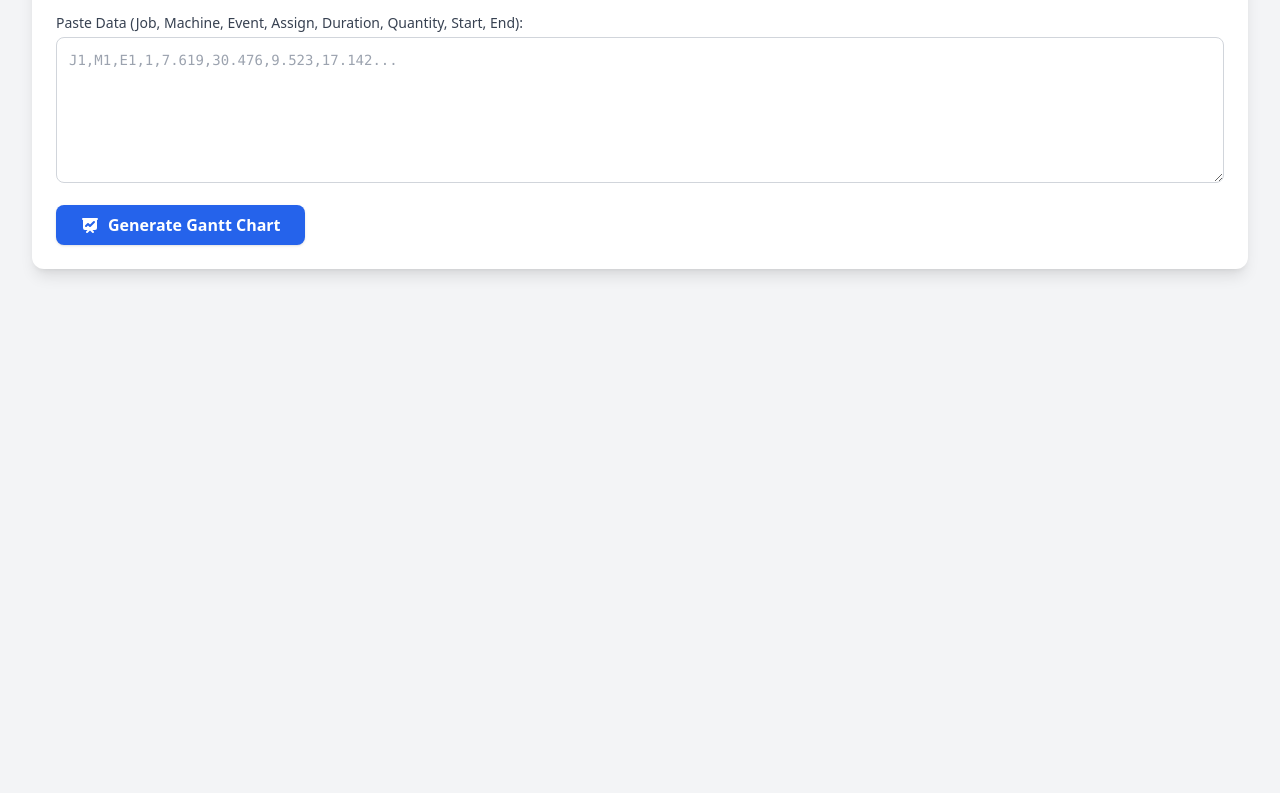
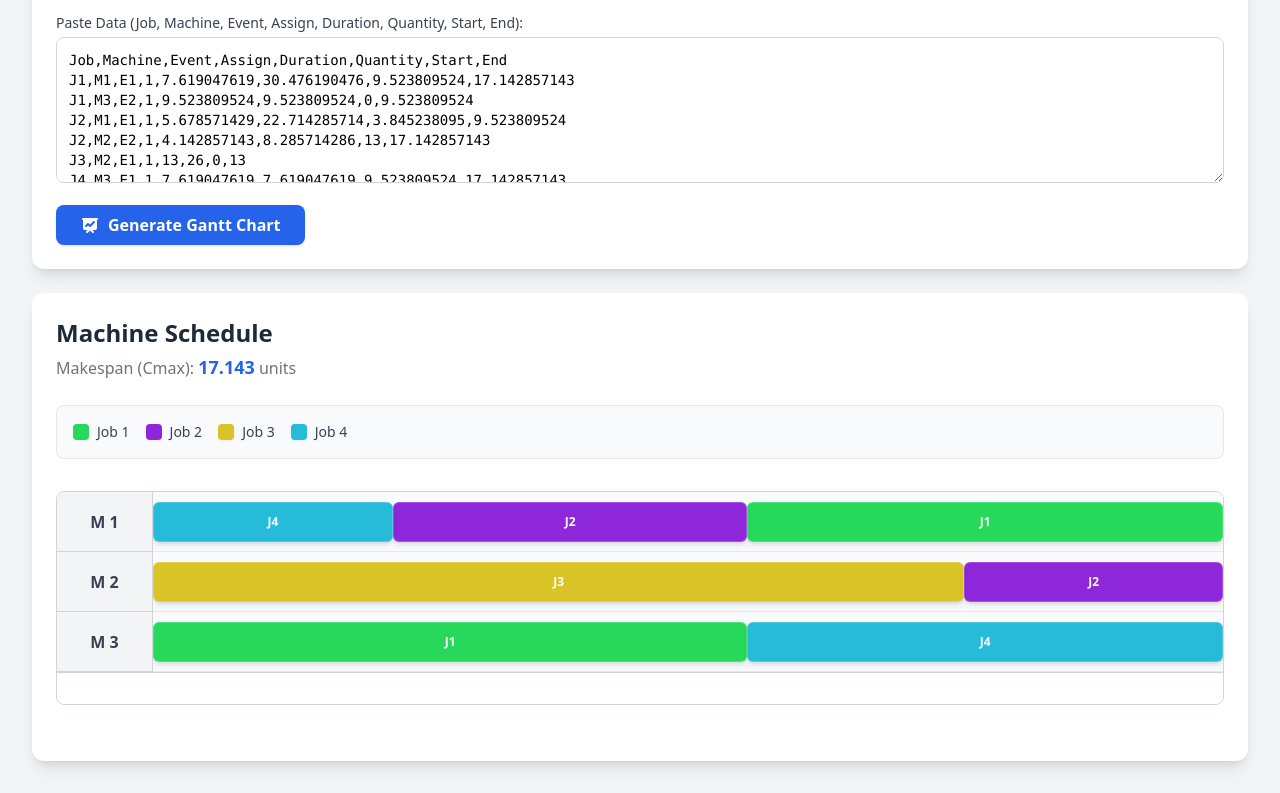
Before and after one commit to arm2525/Scheduling, a plain HTML site: page index.html in a window 1280 px wide. Shown: the part 127-920 px from the top of the page. Before the commit the page ends 800 px from the top, so only its background shows below. Drawn offline with nearby package versions, Linux system fonts and the light colour scheme.

Commit message:
Update index.html

```diff
--- a/index.html
+++ b/index.html
@@ -79,7 +79,7 @@
             </div>
 
             <!-- Gantt Chart Container -->
-            <div id="ganttContainer" class="relative border border-gray-300 rounded-lg overflow-hidden bg-white">
+            <div id="ganttContainer" class="relative border border-gray-300 rounded-lg overflow-hidden bg-white mt-8 mb-8">
                 <!-- Chart injected here -->
             </div>
         </div>
@@ -100,7 +100,7 @@
         // Generates consistent distinct colors for jobs
         function getJobColor(jobStr) {
             // Extract numbers from strings like "J1" to keep colors stable, or hash it
-            let num = parseInt(jobStr.replace(/\D/g, ''));
+            let num = parseInt(jobStr.replace(/\\D/g, ''));
             if (isNaN(num)) {
                 num = jobStr.split('').reduce((acc, char) => acc + char.charCodeAt(0), 0);
             }
@@ -111,7 +111,8 @@
 
         function generateChart() {
             const csvText = document.getElementById('csvInput').value;
-            const lines = csvText.split('\\n');
+            // Split by standard newline or windows return newline
+            const lines = csvText.trim().split(/\r?\n/);
 
             let tasks = [];
             let maxTime = 0;
@@ -184,12 +185,12 @@
 
             jobs.sort((a,b) => a.localeCompare(b, undefined, {numeric: true})).forEach(job => {
                 const color = getJobColor(job);
-                legendContainer.innerHTML += \`
+                legendContainer.innerHTML += `
                     <div class="flex items-center">
-                        <div class="w-4 h-4 rounded shadow-sm mr-2" style="background-color: \${color}"></div>
-                        <span class="text-sm font-medium text-gray-700">Job \${job}</span>
+                        <div class="w-4 h-4 rounded shadow-sm mr-2" style="background-color: ${color}"></div>
+                        <span class="text-sm font-medium text-gray-700">Job ${job}</span>
                     </div>
-                \`;
+                `;
             });
 
             // 2. Build Gantt Chart Rows
@@ -199,7 +200,7 @@
             // Add background grid lines (25%, 50%, 75%, 100%)
             let gridHTML = '<div class="absolute inset-0 pl-24 pointer-events-none">';
             for(let i=0; i<=4; i++) {
-                gridHTML += \`<div class="axis-line" style="left: \${i*25}%"></div>\`;
+                gridHTML += `<div class="axis-line" style="left: ${i*25}%"></div>`;
             }
             gridHTML += '</div>';
             ganttContainer.innerHTML += gridHTML;
@@ -207,13 +208,13 @@
             // Add Machine Rows
             for (const [machineId, machineTasks] of Object.entries(machinesObj)) {
 
-                let rowHTML = \`
+                let rowHTML = `
                 <div class="flex">
                     <div class="w-24 flex-shrink-0 bg-gray-100 border-r border-gray-300 border-b flex items-center justify-center font-bold text-gray-700 z-10">
-                        M \${machineId}
+                        M ${machineId}
                     </div>
                     <div class="flex-grow gantt-row">
-                \`;
+                `;
 
                 // Add Tasks as bars
                 machineTasks.forEach(task => {
@@ -221,18 +222,18 @@
                     const widthPercent = ((task.end - task.start) / maxTime) * 100;
                     const color = getJobColor(task.job);
 
-                    const tooltip = \`Job \${task.job} (Event \${task.event})\\nStart: \${task.start.toFixed(3)}\\nEnd: \${task.end.toFixed(3)}\\nQty: \${task.qty.toFixed(3)}\`;
+                    const tooltip = `Job ${task.job} (Event ${task.event})\nStart: ${task.start.toFixed(3)}\nEnd: ${task.end.toFixed(3)}\nQty: ${task.qty.toFixed(3)}`;
 
-                    rowHTML += \`
+                    rowHTML += `
                         <div class="gantt-bar text-xs shadow-md border border-white/20"
-                             style="left: \${leftPercent}%; width: \${widthPercent}%; background-color: \${color};"
-                             title="\${tooltip}">
-                             J\${task.job}
+                             style="left: ${leftPercent}%; width: ${widthPercent}%; background-color: ${color};"
+                             title="${tooltip}">
+                             J${task.job}
                         </div>
-                    \`;
+                    `;
                 });
 
-                rowHTML += \`</div></div>\`;
+                rowHTML += `</div></div>`;
                 ganttContainer.innerHTML += rowHTML;
             }
 
@@ -240,7 +241,7 @@
             let axisHTML = '<div class="relative h-8 pl-24 bg-white border-t border-gray-300">';
             for(let i=0; i<=4; i++) {
                 const timeValue = (maxTime * (i / 4)).toFixed(2);
-                axisHTML += \`<div class="axis-tick" style="left: \${i*25}%">\${timeValue}</div>\`;
+                axisHTML += `<div class="axis-tick" style="left: ${i*25}%">${timeValue}</div>`;
             }
             axisHTML += '</div>';
             ganttContainer.innerHTML += axisHTML;
```
